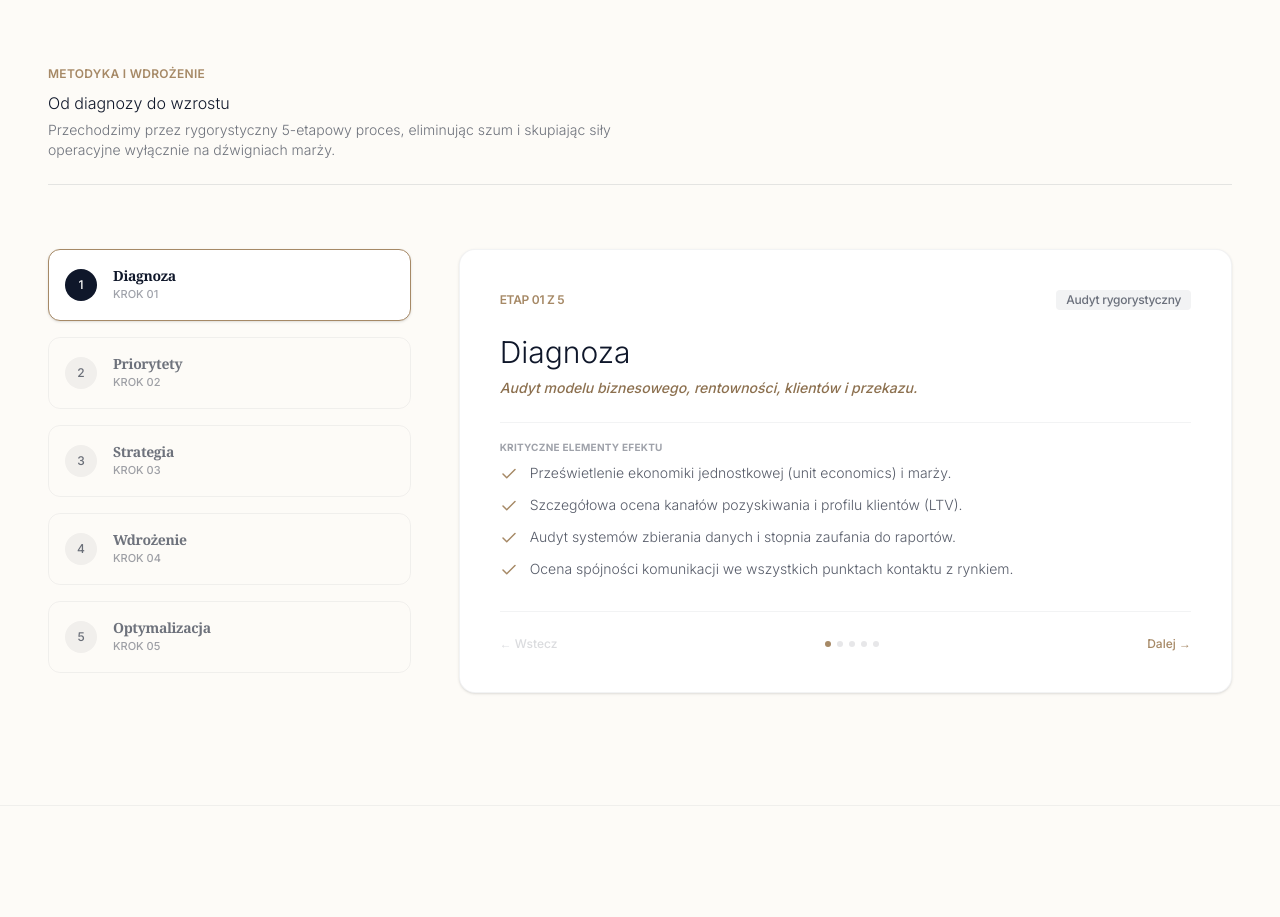
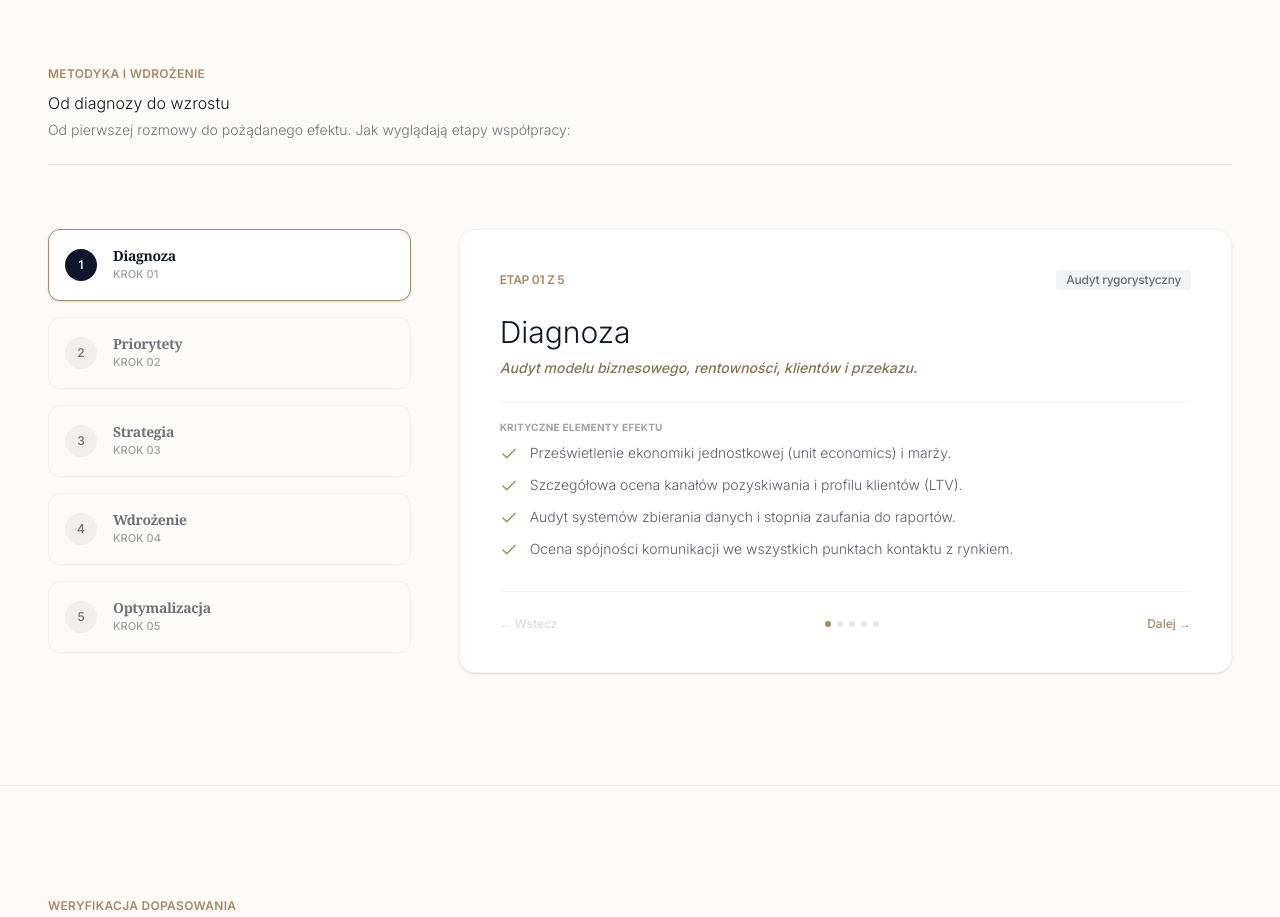
Before and after one commit to ewa-cell/premiumbc, a React (Vite) app: page / in a window 1280 px wide. Shown: the part 2360-3277 px from the top of the page. Built offline with nearby package versions, Linux system fonts and the light colour scheme.

Commit message:
Update methodology section subtitle

```diff
--- a/src/App.tsx
+++ b/src/App.tsx
@@ -428,7 +428,7 @@ function AppContent() {
             </h2>
             <p className="text-sm font-sans font-light text-brand-navy/60 max-w-xl mt-1">
               {language === 'pl'
-                ? 'Przechodzimy przez rygorystyczny 5-etapowy proces, eliminując szum i skupiając siły operacyjne wyłącznie na dźwigniach marży.'
+                ? 'Od pierwszej rozmowy do pożądanego efektu. Jak wyglądają etapy współpracy:'
                 : 'We proceed via a highly structured 5-stage advisory blueprint, eliminating coordination fluff and optimizing your core levers.'}
             </p>
           </div>
```
